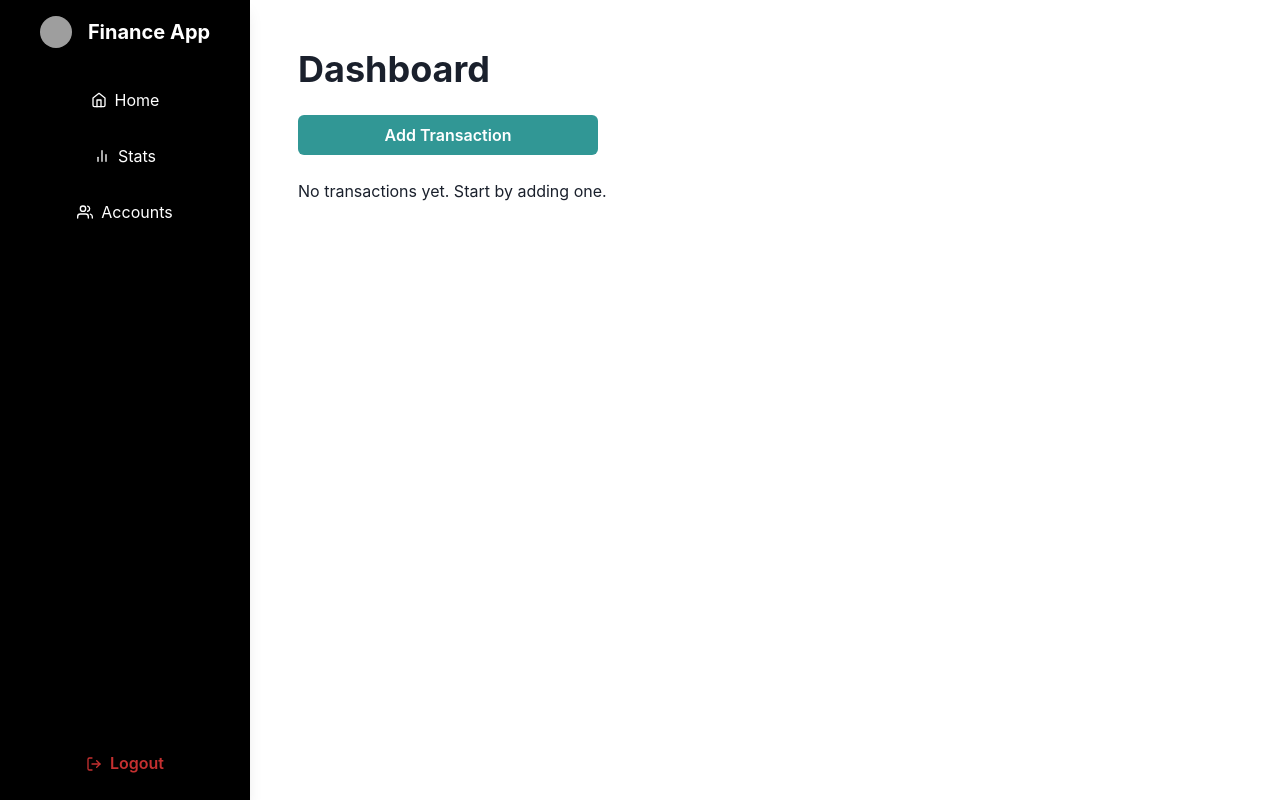
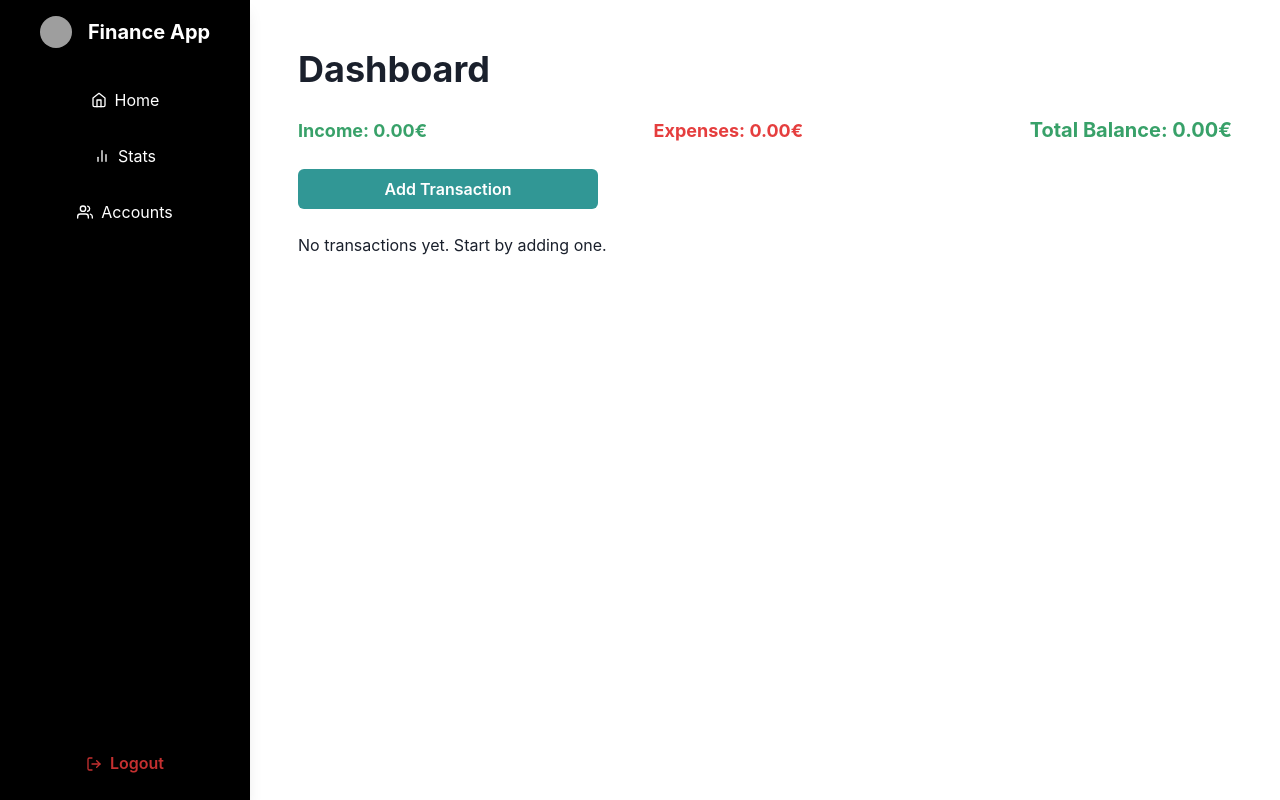
Before and after one commit to ivanrastegorac/finance-app, a React (Create React App) app: page / in a window 1280 px wide. Built offline with nearby package versions, Linux system fonts and the light colour scheme; grey boxes are pictures that could not be loaded.

Commit message:
Add total income and total expenses

```diff
--- a/src/pages/Dashboard.tsx
+++ b/src/pages/Dashboard.tsx
@@ -35,6 +35,16 @@ const Dashboard: React.FC = () => {
   const { isOpen, onOpen, onClose } = useDisclosure();
   const isModalCentered = useBreakpointValue({ base: true, md: false });
 
+  const totalIncome = transactions
+    .filter((transaction) => transaction.type === "income")
+    .reduce((acc, transaction) => acc + transaction.amount, 0);
+
+  const totalExpenses = transactions
+    .filter((transaction) => transaction.type === "expense")
+    .reduce((acc, transaction) => acc + transaction.amount, 0);
+
+  const totalBalance = totalIncome - totalExpenses;
+
   const handleAddTransaction = () => {
     if (!newTransactionAmount) return;
 
@@ -53,6 +63,24 @@ const Dashboard: React.FC = () => {
   return (
     <Box ml={"250px"} p={8} flex="1">
       <Heading mb={6}>Dashboard</Heading>
+
+      <VStack spacing={4} align="stretch" mb={6}>
+        <HStack justifyContent="space-between">
+          <Text fontSize="lg" fontWeight="bold" color="green.500">
+            Income: {totalIncome.toFixed(2)}€
+          </Text>
+          <Text fontSize="lg" fontWeight="bold" color="red.500">
+            Expenses: {totalExpenses.toFixed(2)}€
+          </Text>
+          <Text
+            fontSize="xl"
+            fontWeight="bold"
+            color={totalBalance >= 0 ? "green.500" : "red.500"}
+          >
+            Total Balance: {totalBalance.toFixed(2)}€
+          </Text>
+        </HStack>
+      </VStack>
 
       <Button colorScheme="teal" onClick={onOpen} mb={6} maxW="300px" w="100%">
         Add Transaction
```
